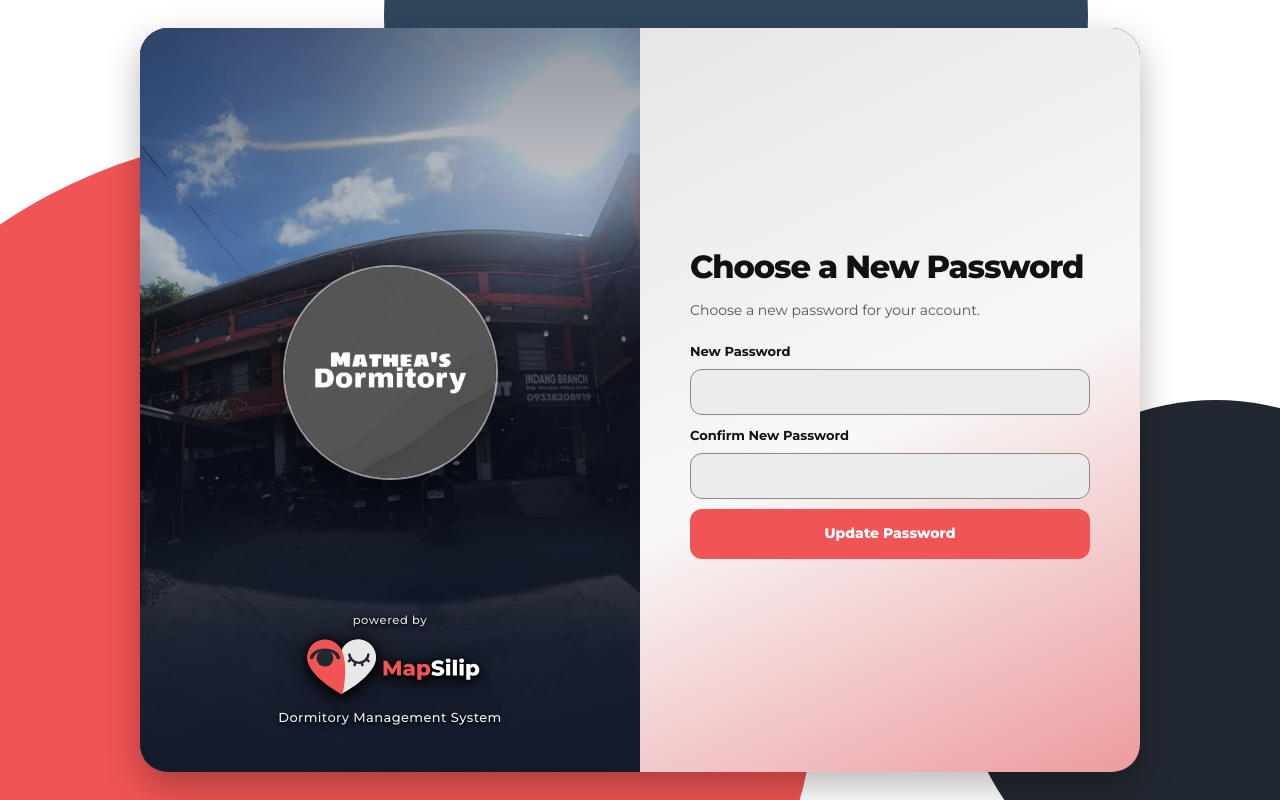
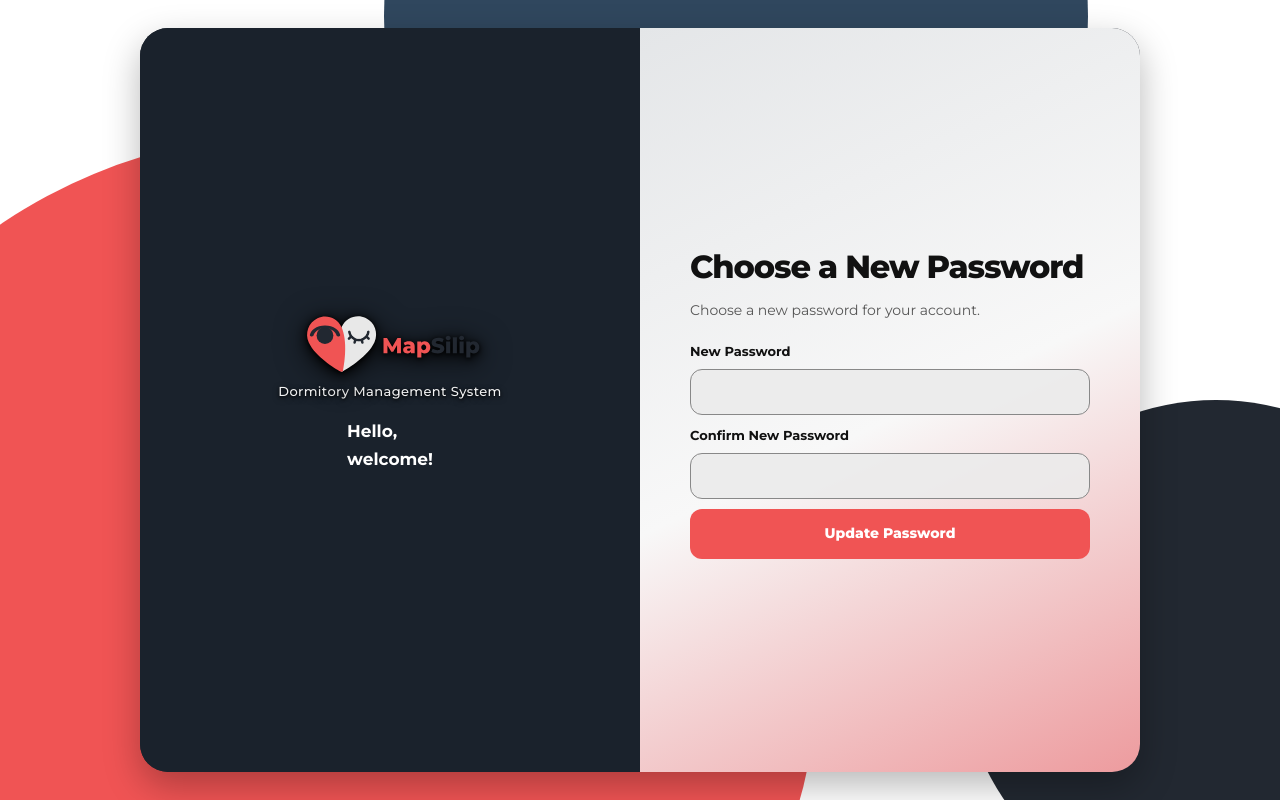
Before and after one commit to Aiidz/MapSilip, a Next.js app: page /reset-password in a window 1280 px wide. Built offline with nearby package versions, Linux system fonts and the light colour scheme.

Commit message:
Login: restore previous Vercel login page (4a9d160)

```diff
--- a/app/components/AuthPreview.tsx
+++ b/app/components/AuthPreview.tsx
@@ -19,7 +19,6 @@ export function AuthPreview({ request = false, firstLogin = false, recovery = fa
     request && refineAuth ? "auth-page--request" : "",
     request && requestStage === "rooms" ? "auth-page--room-choice" : "",
   ].filter(Boolean).join(" ");
-
   return (
     <main className={pageClass}>
       <div className="auth-orb auth-orb--top" aria-hidden="true" />
@@ -27,46 +26,20 @@ export function AuthPreview({ request = false, firstLogin = false, recovery = fa
       <div className="auth-orb auth-orb--dark" aria-hidden="true" />
       <section className={`auth-card${request ? " auth-card--request" : ""}`}>
         <aside className="auth-brand-panel">
-          {/* Full-bleed dorm photo */}
-          <div className="auth-brand-photo" aria-hidden="true">
+          <Link className="auth-brand" href="/" aria-label="MapSilip home">
             <Image
-              src="/dorm-bg.jpg"
-              alt="Mathea's Dormitory"
-              fill
-              sizes="(max-width:899px) 100vw, 50vw"
-              style={{ objectFit: "cover", objectPosition: "center 35%" }}
-              priority
+              className="auth-brand__logo"
+              src="/mapsilip-logo-combi.svg"
+              alt=""
+              width="1073"
+              height="419"
+              unoptimized
             />
-            <div className="auth-brand-photo__overlay" />
-          </div>
-
-          {/* Centered Real Mathea's Dormitory circular badge */}
-          <div className="auth-dorm-badge" aria-label="Mathea's Dormitory">
-            <Image
-              src="/matheas-real-logo.png"
-              alt="Mathea's Dormitory"
-              width={640}
-              height={640}
-              className="auth-dorm-badge__img"
-              priority
-            />
-          </div>
-
-          {/* Bottom: Powered by MapSilip footer */}
-          <div className="auth-brand-footer">
-            <span className="auth-powered-by">powered by</span>
-            <Link className="auth-brand" href="/" aria-label="MapSilip home">
-              <Image
-                className="auth-brand__logo"
-                src="/mapsilip-logo-real.svg"
-                alt="MapSilip"
-                width={1073}
-                height={419}
-                unoptimized
-              />
-            </Link>
-            <p className="auth-product-name">Dormitory Management System</p>
-          </div>
+          </Link>
+          <p className="auth-product-name">Dormitory Management System</p>
+          {(refineLogin
+            ? <p className="auth-greeting">Hello,<br /><strong>welcome!</strong></p>
+            : <h1>Hello,<br /><strong>welcome!</strong></h1>)}
         </aside>
         <section className="auth-form-side" aria-labelledby={refineLogin ? "login-heading" : undefined}>
           <div className="auth-form-card">
--- a/app/components/StaffAuthForms.tsx
+++ b/app/components/StaffAuthForms.tsx
@@ -100,11 +100,11 @@ export function LoginForm() {
         autoCorrect="off" value={email} onChange={event => setEmail(event.target.value)} required maxLength={320} />
     </label>
     <PasswordField id="login-password" label="Password" value={password} onChange={setPassword} autoComplete="current-password" />
+    <Link className="auth-recovery-link" href="/forgot-password">Forgot password?</Link>
     {error && <Status>{error}</Status>}
     <button className="auth-submit" type="submit" disabled={busy} aria-busy={busy}>
       {busy ? "Signing in…" : "Log In"}
     </button>
-    <Link className="auth-recovery-link" href="/forgot-password">Forgot password?</Link>
   </form>;
 }
 
```
